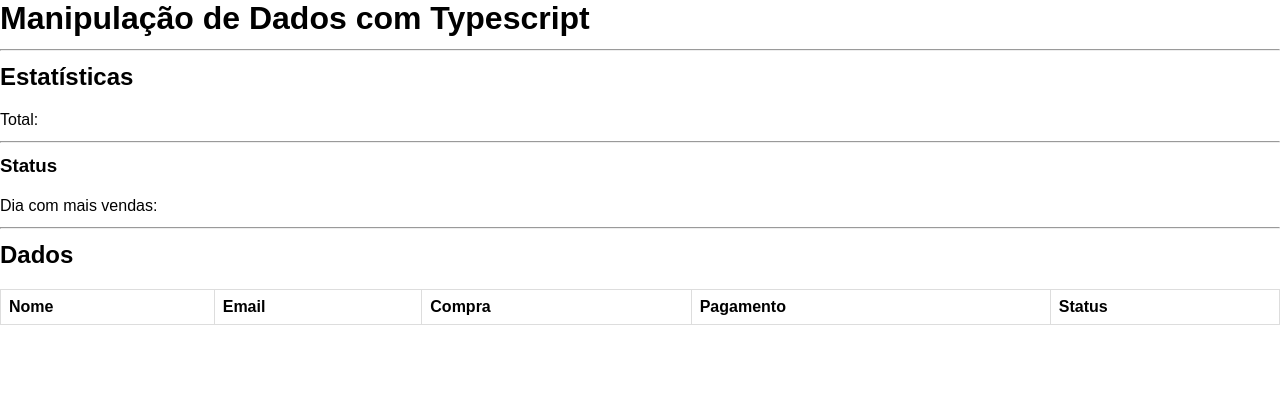
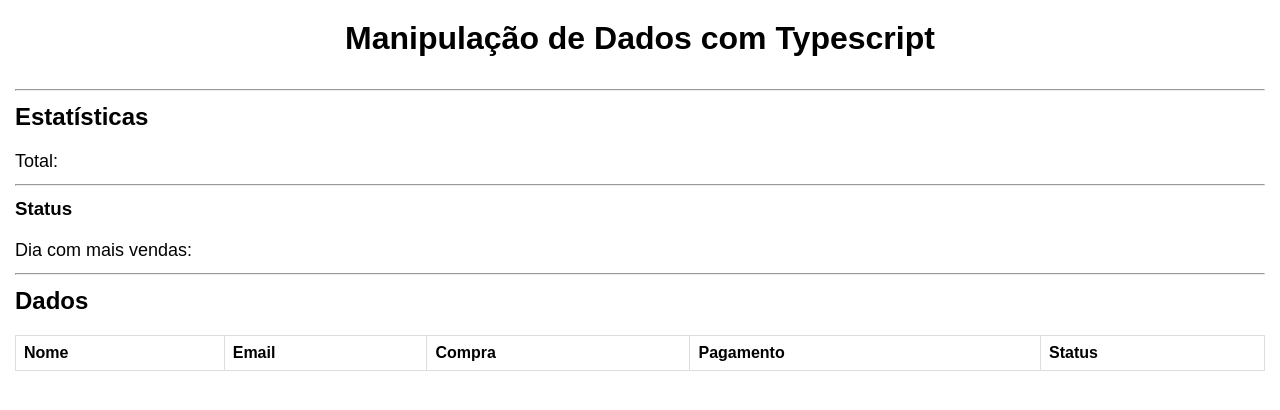
Before and after one commit to davislamenha/exercicio-typescript-origamid, a website built with Vite: page exercicio_dados/index.html in a window 1280 px wide. Built offline with nearby package versions, Linux system fonts and the light colour scheme.

Commit message:
estilos finalizados

```diff
--- a/exercicio_dados/src/styles/style.css
+++ b/exercicio_dados/src/styles/style.css
@@ -4,6 +4,22 @@
   padding: 0;
   font-family: sans-serif;
 }
+
+.container {
+  width: min(100% - 30px, 1440px);
+  margin: 0 auto;
+}
+
+h1 {
+  text-align: center;
+  padding: 20px 0;
+}
+
+p {
+  font-size: 18px;
+  margin-bottom: 8px;
+}
+
 table {
   font-family: arial, sans-serif;
   border-collapse: collapse;
```
